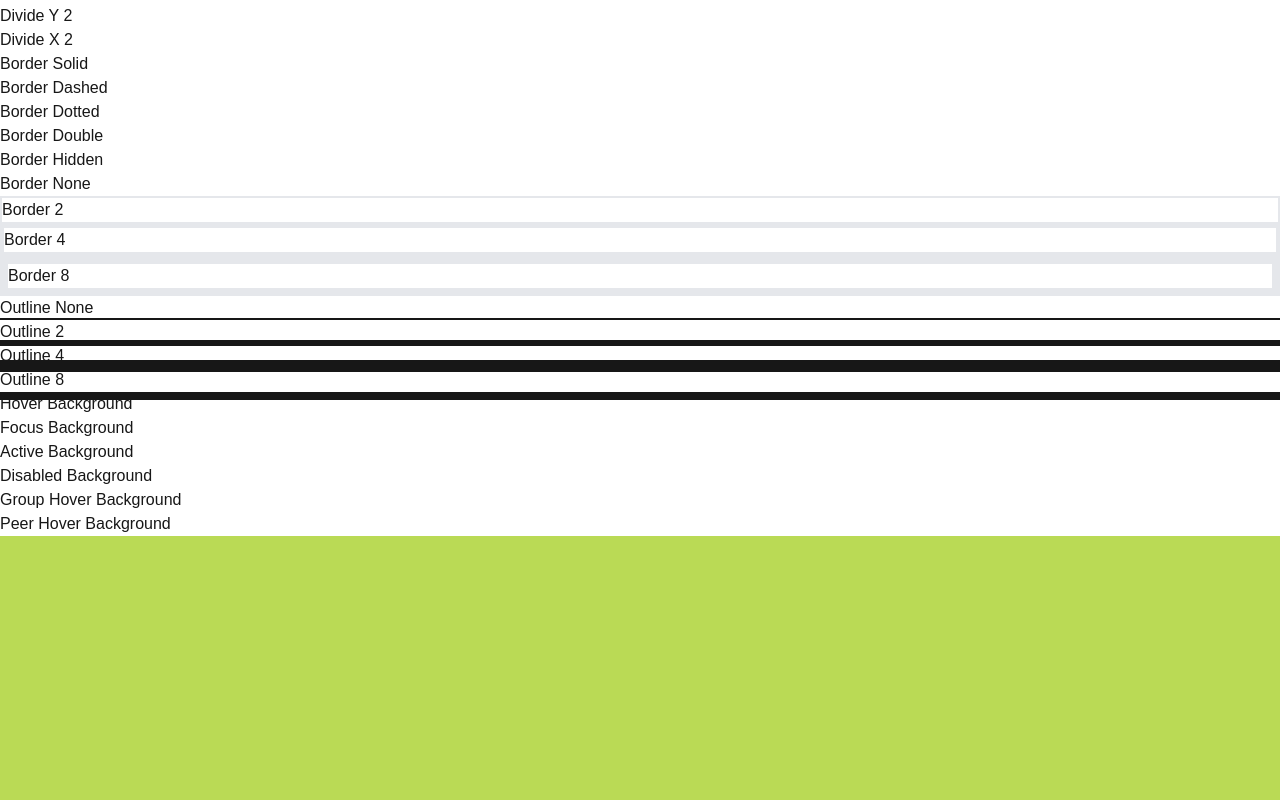
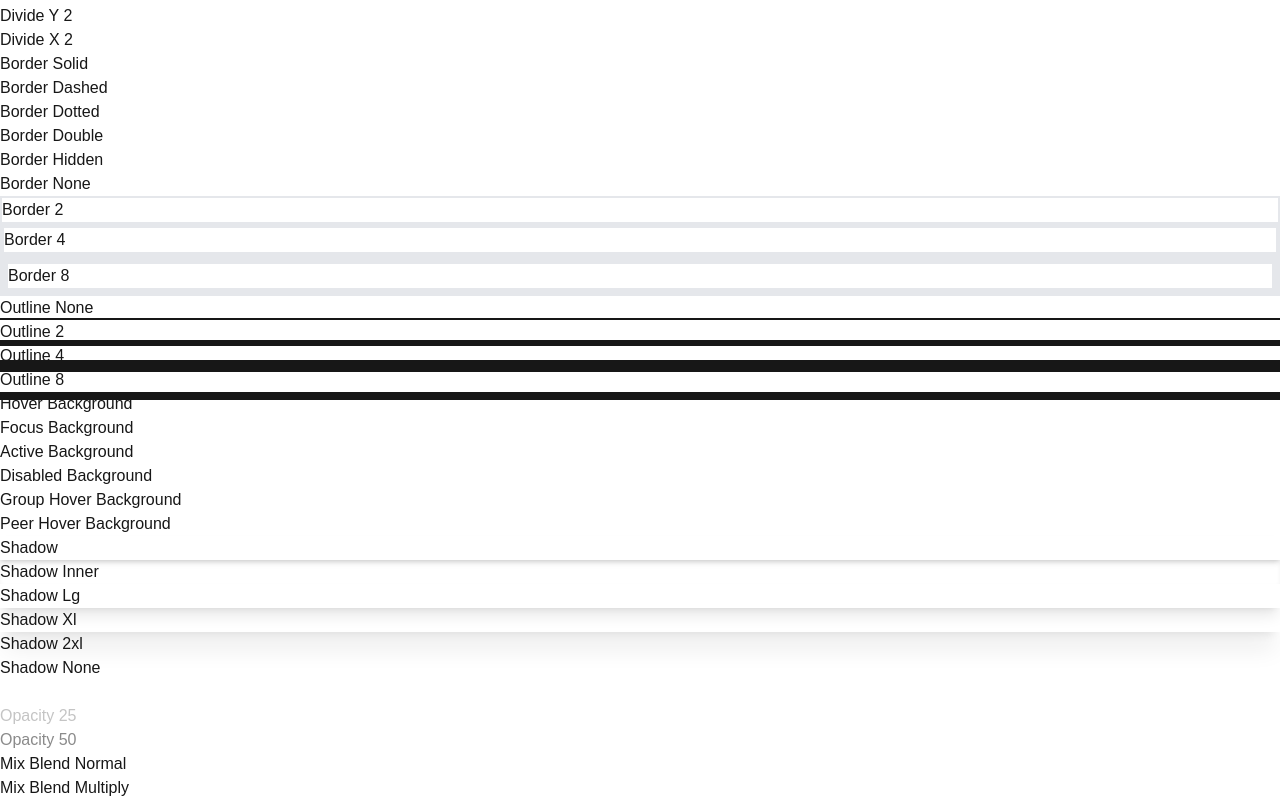
Before and after one commit to vietle290/tailwindcss, a Next.js app: page / in a window 1280 px wide. Shown: the part 4878-5678 px from the top of the page. Before the commit the page ends 5414 px from the top, so only its background shows below. Built offline with nearby package versions, Linux system fonts and the light colour scheme.

Commit message:
Tailwindcss Effect

```diff
--- a/app/page.tsx
+++ b/app/page.tsx
@@ -478,6 +478,44 @@ export default function Home() {
       <div className="peer-hover:bg-gray-100">
         <p>Peer Hover Background</p>
       </div>
+      {/*---------------------------------------*/}
+      {/* Tailwind Effect */}
+      {/*Tailwind Box Shadow*/}
+      <div className="shadow-md">
+        <p>Shadow</p>
+      </div>
+      <div className="shadow-inner">
+        <p>Shadow Inner</p>
+      </div>
+      <div className="shadow-lg">
+        <p>Shadow Lg</p>
+      </div>
+      <div className="shadow-xl">
+        <p>Shadow Xl</p>
+      </div>
+      <div className="shadow-2xl">
+        <p>Shadow 2xl</p>
+      </div>
+      <div className="shadow-none">
+        <p>Shadow None</p>
+      </div>
+      {/*Tailwind Opacity*/}
+      <div className="opacity-0">
+        <p>Opacity 0</p>
+      </div>
+      <div className="opacity-25">
+        <p>Opacity 25</p>
+      </div>
+      <div className="opacity-50">
+        <p>Opacity 50</p>
+      </div>
+      {/*Tailwind Mix Blend Mode*/}
+      <div className="mix-blend-normal">
+        <p>Mix Blend Normal</p>
+      </div>
+      <div className="mix-blend-multiply">
+        <p>Mix Blend Multiply</p>
+      </div>
     </div>
   );
 }
```
